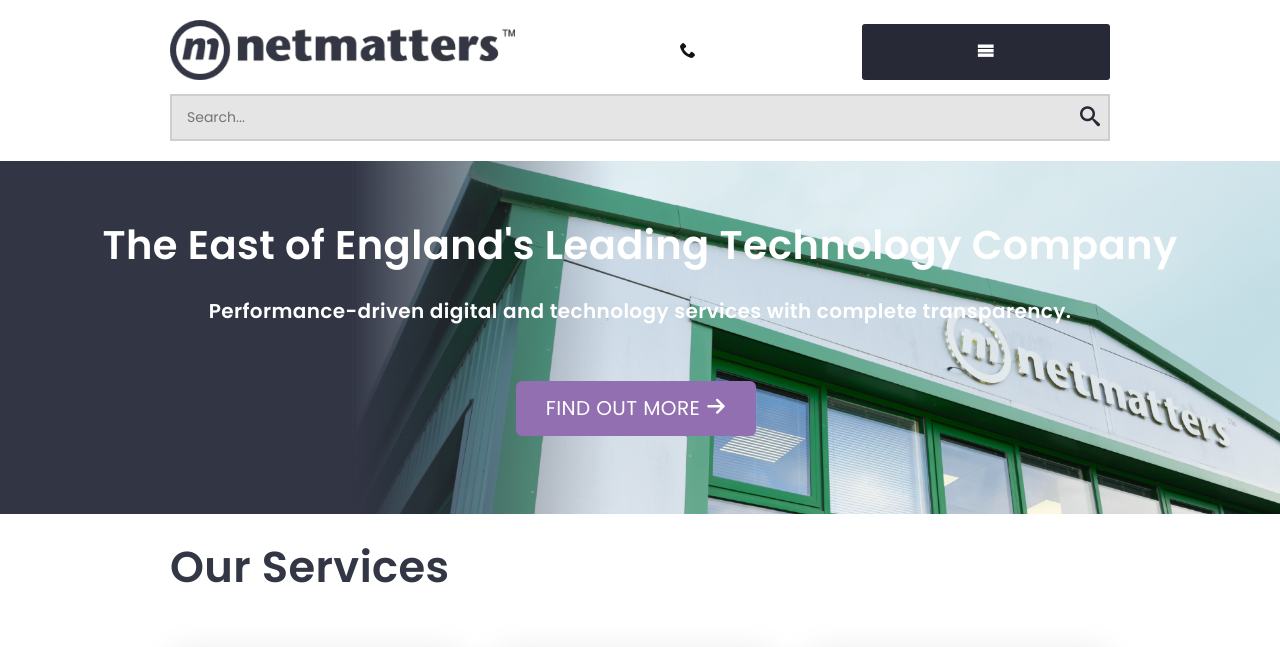
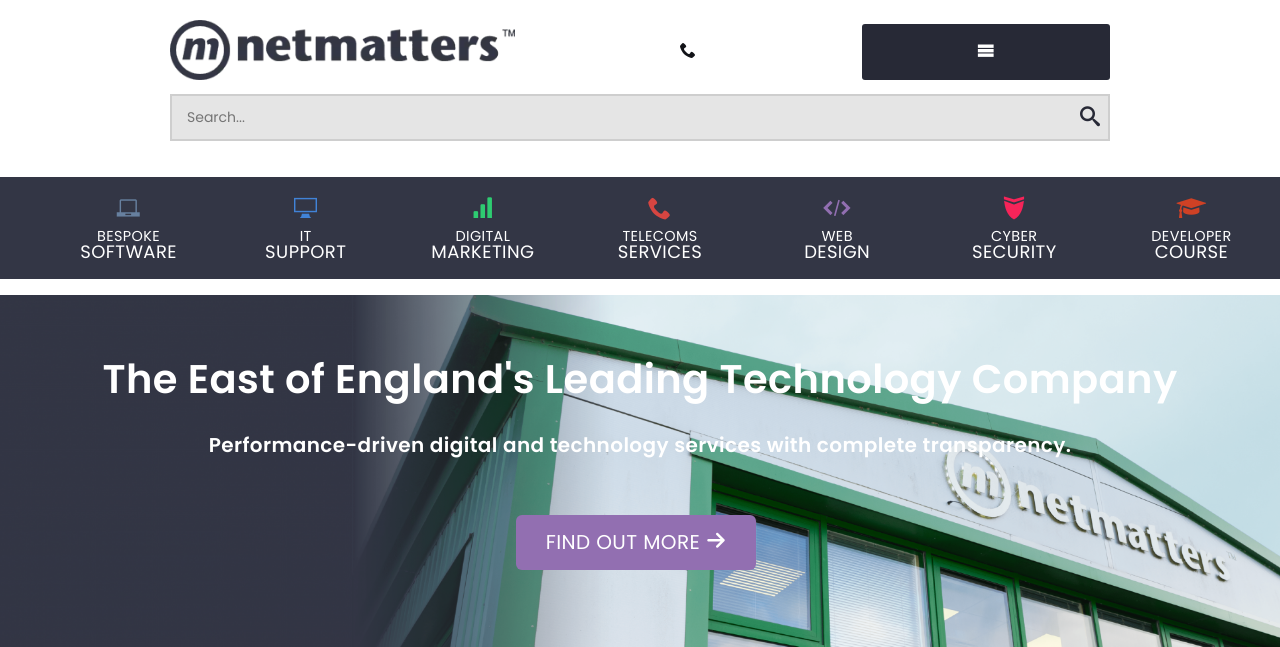
Before and after one commit to GeoffSG/netmatters-study, a PHP site: page / in a window 1280 px wide. Shown: the top 647 px of the page. Run offline with PHP 8.4, Linux system fonts and the light colour scheme; some web fonts are replaced.

Commit message:
initial top nav bar implementation

```diff
--- a/css/application.css
+++ b/css/application.css
@@ -1364,8 +1364,95 @@
   color: #d64541;
 }
 
-.nav-bar {
-  display: none;
+.nav-bar ul {
+  display: flex;
+  flex-direction: row;
+}
+.nav-bar ul .bespoke-software span {
+  color: #67809f;
+}
+.nav-bar ul .bespoke-software:hover {
+  background-color: #526781;
+}
+.nav-bar ul .bespoke-software:hover span {
+  color: #ffffff;
+}
+.nav-bar ul .it-support span {
+  color: #4183d7;
+}
+.nav-bar ul .it-support:hover {
+  background-color: #286abd;
+}
+.nav-bar ul .it-support:hover span {
+  color: #ffffff;
+}
+.nav-bar ul .digital-marketing span {
+  color: #2ecc71;
+}
+.nav-bar ul .digital-marketing:hover {
+  background-color: #25a25a;
+}
+.nav-bar ul .digital-marketing:hover span {
+  color: #ffffff;
+}
+.nav-bar ul .telecoms-services span {
+  color: #d64541;
+}
+.nav-bar ul .telecoms-services:hover {
+  background-color: #bc2c28;
+}
+.nav-bar ul .telecoms-services:hover span {
+  color: #ffffff;
+}
+.nav-bar ul .web-design span {
+  color: #926fb1;
+}
+.nav-bar ul .web-design:hover {
+  background-color: #79539a;
+}
+.nav-bar ul .web-design:hover span {
+  color: #ffffff;
+}
+.nav-bar ul .cyber-security span {
+  color: #f62459;
+}
+.nav-bar ul .cyber-security:hover {
+  background-color: #de093f;
+}
+.nav-bar ul .cyber-security:hover span {
+  color: #ffffff;
+}
+.nav-bar ul .developer-training span {
+  color: #ce4125;
+}
+.nav-bar ul .developer-training:hover {
+  background-color: #a3331d;
+}
+.nav-bar ul .developer-training:hover span {
+  color: #ffffff;
+}
+.nav-bar ul li {
+  flex: 1;
+  list-style: none;
+  text-align: center;
+}
+.nav-bar ul li a {
+  position: relative;
+  display: block;
+  color: #ffffff;
+  padding: 19px 0 18px;
+  text-transform: uppercase;
+  font-size: 1.125rem;
+  text-decoration: none;
+  line-height: 1;
+}
+.nav-bar ul li a span {
+  font-size: 1.438rem;
+  display: block;
+  padding-bottom: 10px;
+}
+.nav-bar ul li small {
+  display: block;
 }
 
 .nav-menu {
--- a/index.html
+++ b/index.html
@@ -24,15 +24,45 @@
                             <button class="form-search-button" id="search-submit" type="submit"><span class="icon-search"></span></button>
                     </form>
                 </div>
-                <nav class="nav-bar">
+            </div>
+        </header>
+        <nav class="container-dark nav-bar">
             <ul>
-                        <li><a href="#">Bespoke Software</a></li>
-                        <li><a href="#">IT Support</a></li>
-                        <li><a href="#">Digital Marketing</a></li>
-                        <li><a href="#">Telecoms Services</a></li>
-                        <li><a href="#">Web Design</a></li>
-                        <li><a href="#">Cyber Security</a></li>
-                        <li><a href="#">Developer Course</a></li>
+                <li><a class="bespoke-software" href="#">
+                    <span class="bespoke-software icon-laptop"></span>
+                    <small>Bespoke</small>
+                    Software
+                </a></li>
+                <li><a class="it-support" href="#">
+                    <span class="icon-display"></span>
+                     <small>IT</small>
+                     Support
+                    </a></li>
+                <li><a class="digital-marketing" href="#">
+                    <span class="icon-bar-graph"></span>
+                    <small>Digital</small>
+                    Marketing
+                </a></li>
+                <li><a class="telecoms-services" href="#">
+                    <span class="icon-phone"></span>
+                    <small>Telecoms</small>
+                    Services
+                </a></li>
+                <li><a class="web-design" href="#">
+                    <span class="icon-embed"></span>
+                    <small>Web</small>
+                    Design
+                </a></li>
+                <li><a class="cyber-security" href="#">
+                    <span class="icon-shield"></span>
+                    <small>Cyber</small>
+                    Security
+                </a></li>
+                <li><a class="developer-training" href="#">
+                    <span class="icon-graduation-cap"></span>
+                    <small>Developer</small>
+                    Course
+                </a></li>
             </ul>
         </nav>
         <div>
@@ -120,9 +150,6 @@
                 </div>
             </aside>
         </div>
-            </div>
-        </header>
-
         <div class="banner" id="banner">
             <div>
                 <!-- <div class="banner-image">
--- a/scss/components/_nav.scss
+++ b/scss/components/_nav.scss
@@ -1,5 +1,48 @@
 .nav-bar {
-    display: none;
+    ul {
+        display: flex;
+        flex-direction: row;
+
+        @each $service, $color in $service-colors {
+            .#{$service} {
+                span {
+                    color: get-service-color($service);
+                }
+                &:hover{
+                    background-color: get-service-color($service, 'hover');
+                    span {
+                        color: $white;
+                    }
+                }
+            }
+
+        }
+
+        li {
+            flex: 1;
+            list-style: none;
+            text-align: center;
+             a {
+                position: relative;
+                display: block;
+                color: $white;
+                padding: 19px 0 18px;
+                text-transform: uppercase;
+                font-size: 1.125rem;
+                text-decoration: none;
+                line-height: 1;
+
+                span {
+                    font-size: 1.438rem;
+                    display: block;
+                    padding-bottom: 10px;
+                }
+            }
+            small {
+                display: block;
+            }
+        }
+    }
 }
 
 //  default style of hidable nav-menu
--- a/scss/utilities/_icons.scss
+++ b/scss/utilities/_icons.scss
@@ -185,7 +185,7 @@
 
 
   $service-icons: (
-    'beskpoke-software': 'icon-laptop',
+    'bespoke-software': 'icon-laptop',
     'it-support': 'icon-display',
     'digital-marketing': 'icon-bar-graph',
     'telecoms-services': 'icon-phone',
```
Also changed, not shown: 1 other file. Lines whose indentation alone changed are shown as unchanged.
